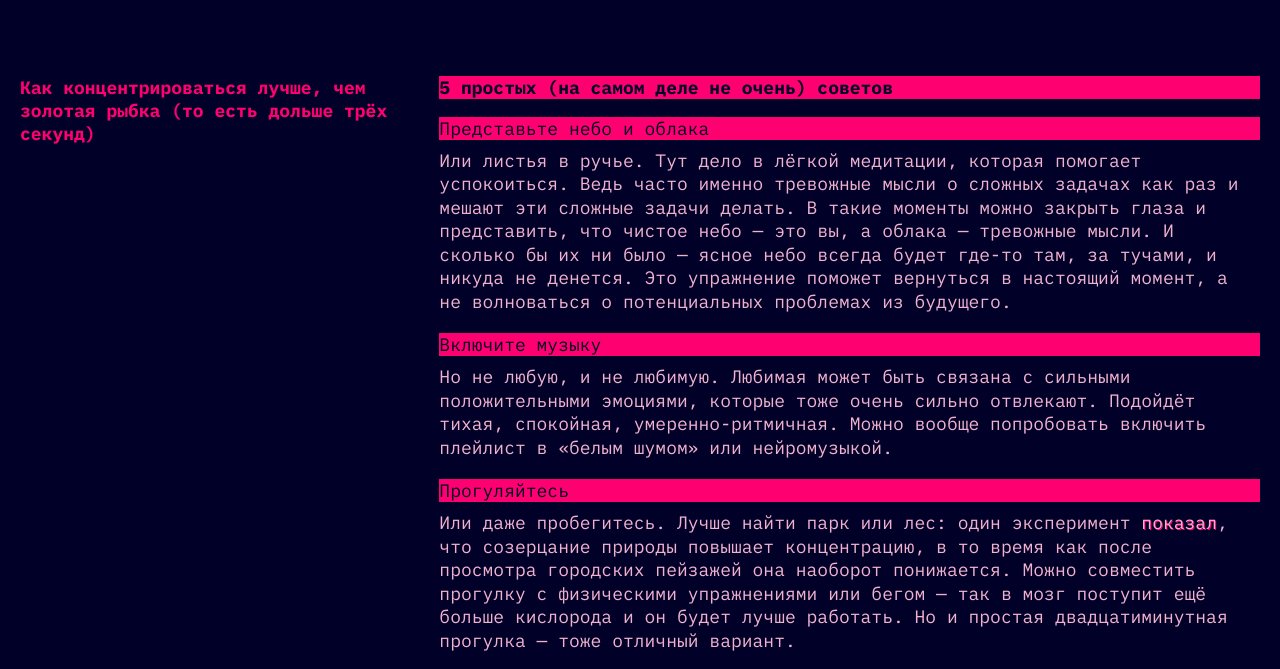
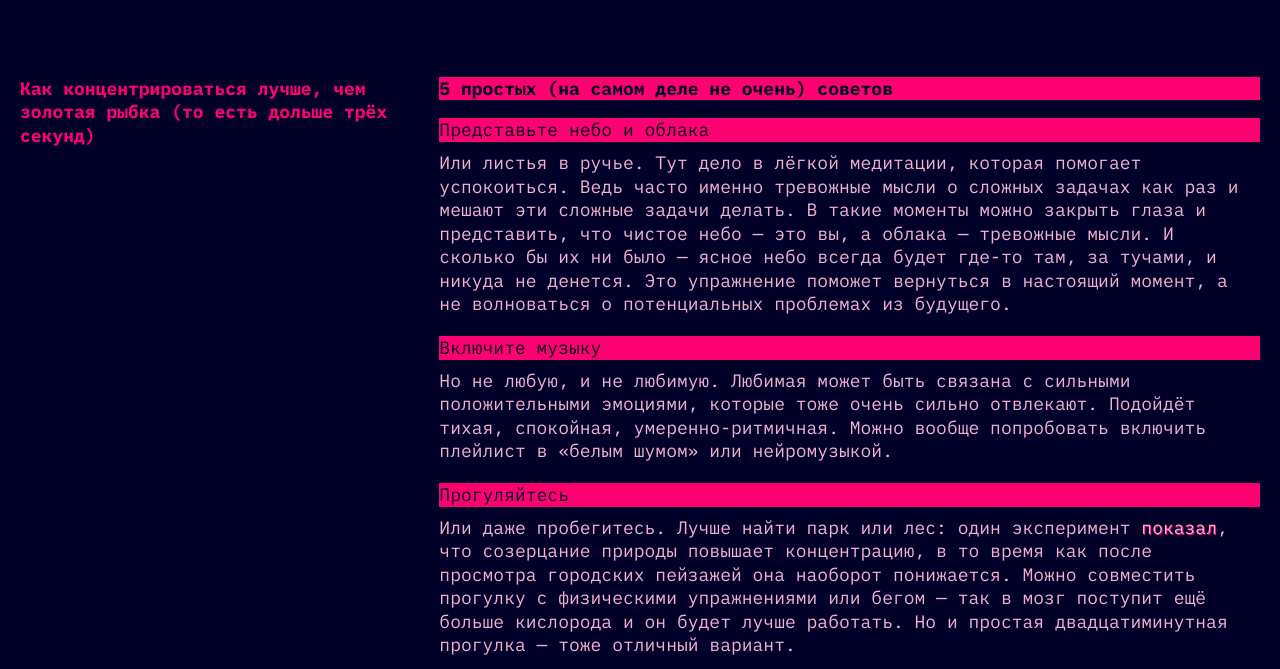
Before and after one commit to chip-and-dale/slozhno-sosredotochitsya, a plain HTML site: page index.html in a window 1280 px wide. Shown: the part 1738-2407 px from the top of the page. Drawn offline with Linux system fonts and the light colour scheme.

Commit message:
Правки 2

```diff
--- a/styles/style.css
+++ b/styles/style.css
@@ -148,6 +148,10 @@
   color: var(--accent-color);
 }
 
+.section__title {
+  line-height: 23.37px;
+}
+
 .section__title_background {
   color: var(--block-title);
   background: var(--block-title-background);
@@ -213,6 +217,7 @@
   background: var(--block-title-background);
   font-size: 18px;
   font-weight: normal;
+  line-height: 24px;
 }
 
 .section__recommendations-item-text {
```
